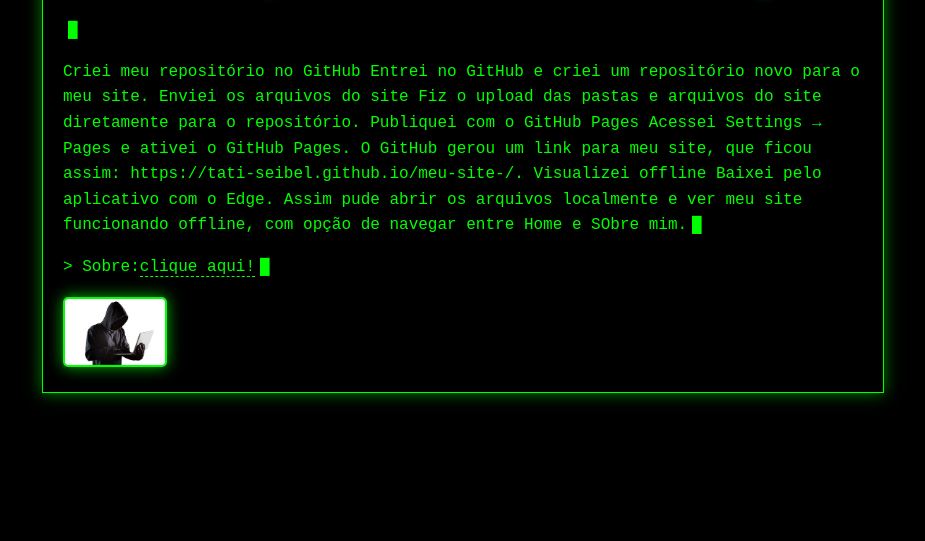
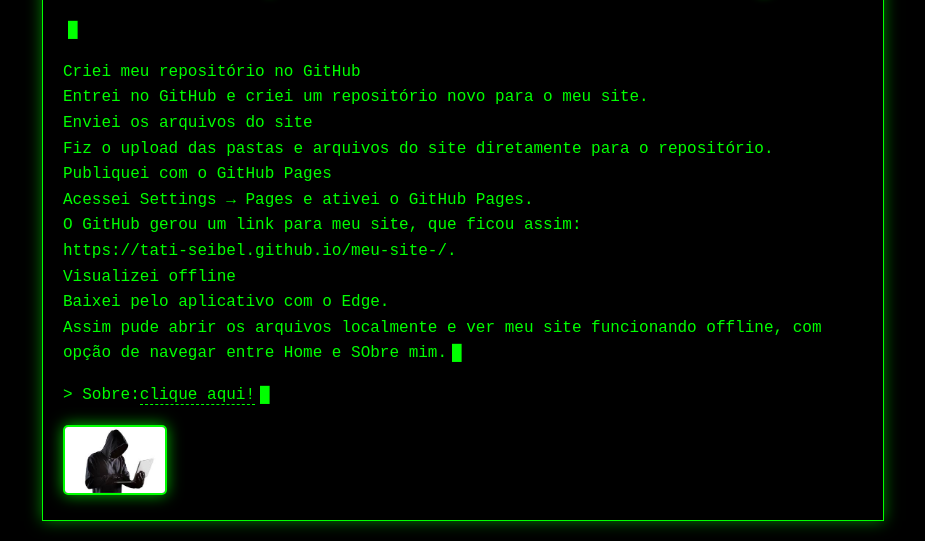
Before and after one commit to Tati-Seibel/meu-site-, a plain HTML site: page index.html in a window 1280 px wide. Shown: the part 306-847 px from the top of the page, without its empty margins (177-1102 px from the left). Before the commit the page ends 800 px from the top, so only its background shows below. Drawn offline with Linux system fonts and the light colour scheme; a script that the page names is missing; files whose address does not match are found by name.

Commit message:
Update index.html - espaços

```diff
--- a/index.html
+++ b/index.html
@@ -15,22 +15,22 @@
     <p><h1>Como Publiquei Meu Site no GitHub Pages</h1></p>
     <p>Criei meu repositório no GitHub
 
-Entrei no GitHub e criei um repositório novo para o meu site.
+<br>Entrei no GitHub e criei um repositório novo para o meu site.<br>
 
-Enviei os arquivos do site
+Enviei os arquivos do site <br>
 
-Fiz o upload das pastas e arquivos do site diretamente para o repositório.
+Fiz o upload das pastas e arquivos do site diretamente para o repositório. <br>
 
-Publiquei com o GitHub Pages
+Publiquei com o GitHub Pages <br>
 
-Acessei Settings → Pages e ativei o GitHub Pages.
+Acessei Settings → Pages e ativei o GitHub Pages. <br>
 
-O GitHub gerou um link para meu site, que ficou assim:
-https://tati-seibel.github.io/meu-site-/.
+O GitHub gerou um link para meu site, que ficou assim: <br>
+https://tati-seibel.github.io/meu-site-/. <br>
 
-Visualizei offline
+Visualizei offline  <br>
 
-Baixei pelo aplicativo com o Edge.
+Baixei pelo aplicativo com o Edge. <br>
 
 Assim pude abrir os arquivos localmente e ver meu site funcionando offline, com opção de navegar entre Home e SObre mim.</p>
      <div>
```
